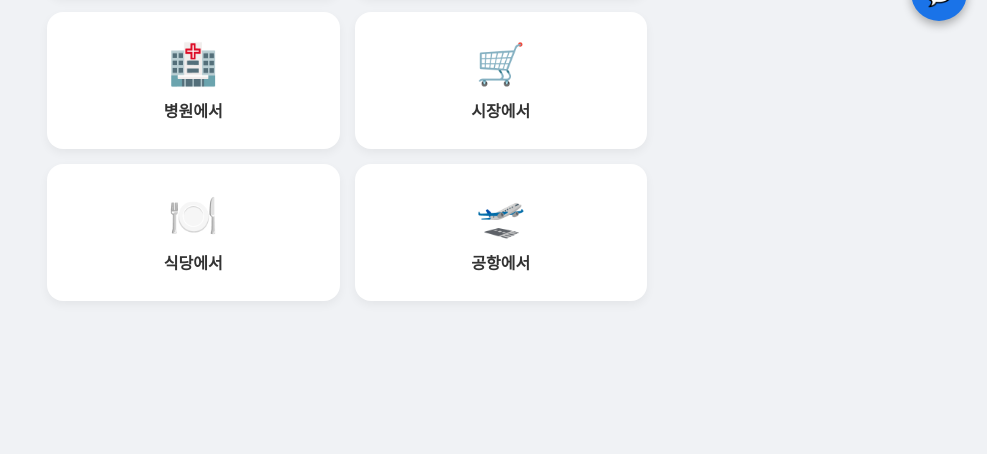
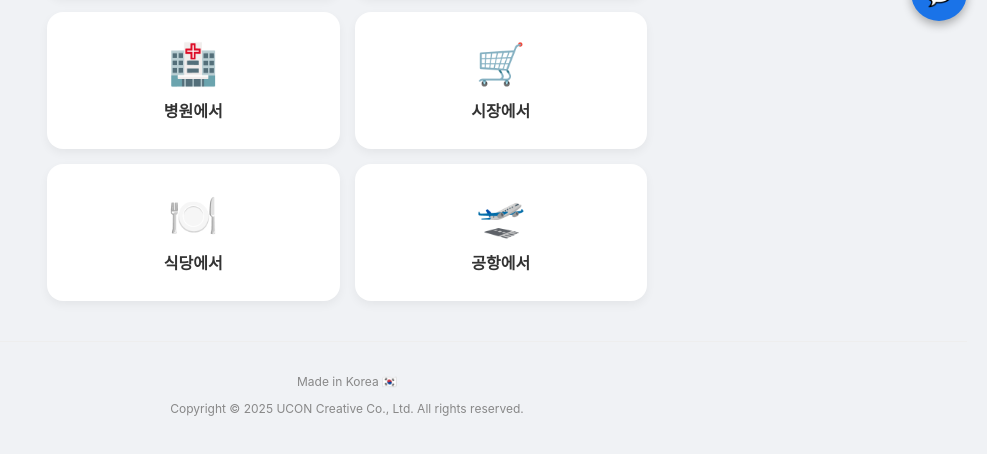
Before and after one commit to jongjean/gloto, a plain HTML site: page index.html in a window 1280 px wide. Shown: the part 759-1213 px from the top of the page, without its empty margins (293-1280 px from the left). Before the commit the page ends 1080 px from the top, so only its background shows below. Drawn offline with Linux system fonts and the light colour scheme.

Commit message:
docs: Update copyright info to 2025 and add footer

```diff
--- a/index.html
+++ b/index.html
@@ -485,6 +485,12 @@
             <div id="debug-console">Debug Log:<br></div>
         </div>
     </div>
+
+    <footer
+        style="text-align: center; margin-top: 40px; padding: 20px; color: #888; font-size: 12px; border-top: 1px solid #eee;">
+        <p>Made in Korea 🇰🇷</p>
+        <p>Copyright © 2025 UCON Creative Co., Ltd. All rights reserved.</p>
+    </footer>
 
     <!-- Config Loader -->
     <script src="js/config.js"></script>
```
Also changed, not shown: README.md.
